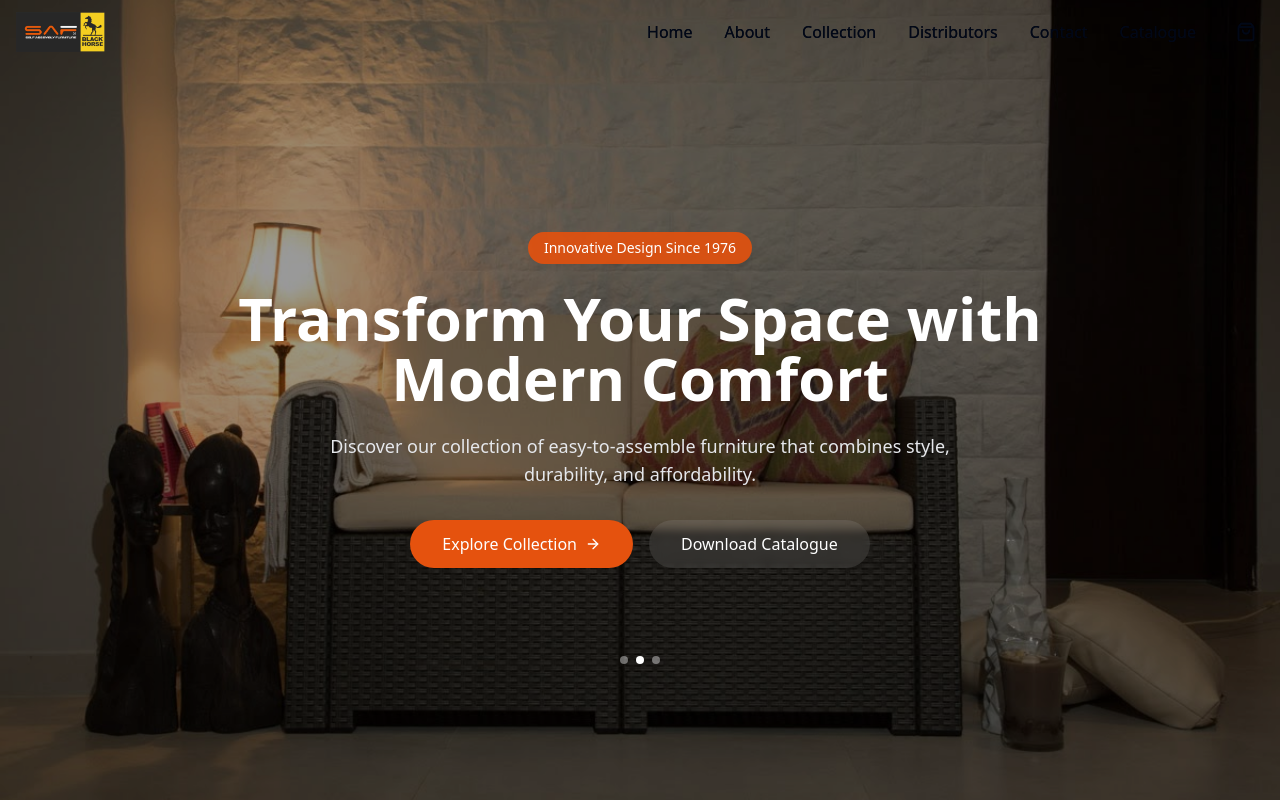
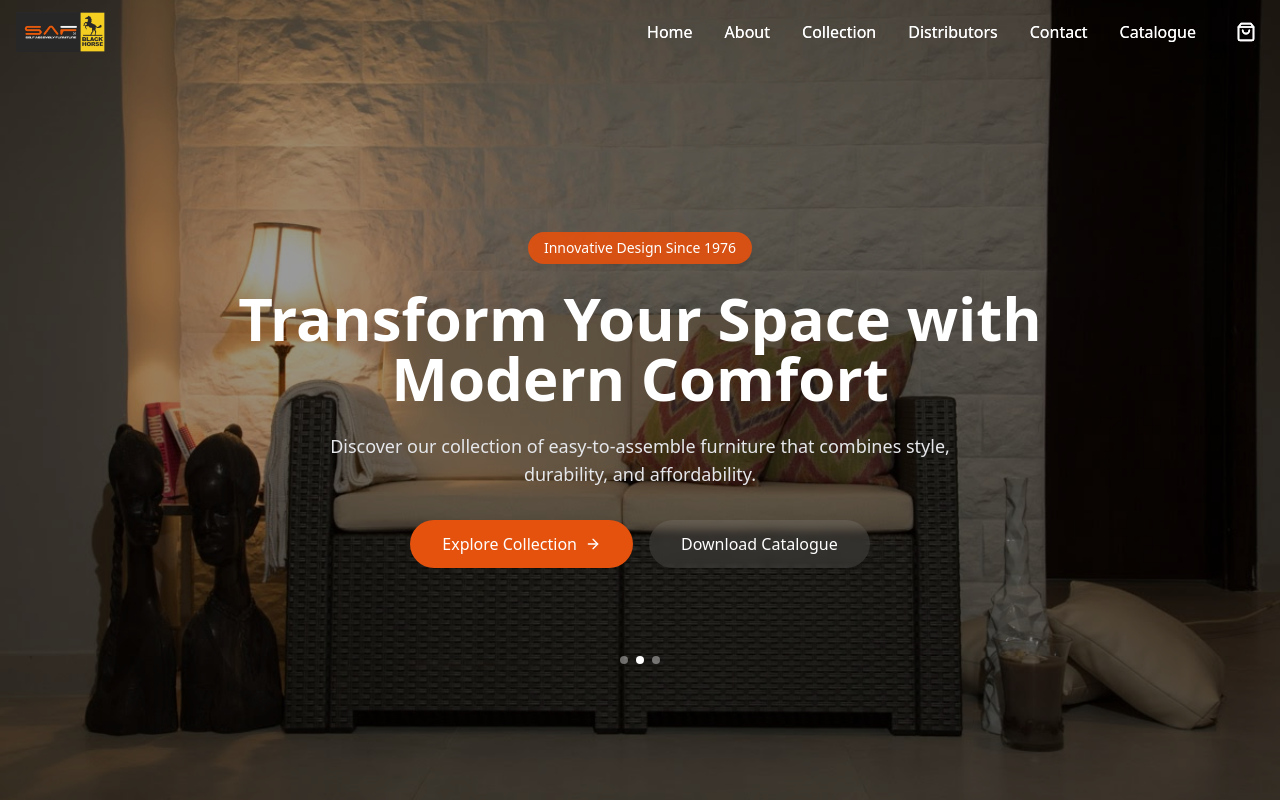
Before and after one commit to cybersmithstudios/saf, a React (Vite) app: page / in a window 1280 px wide. Shown: the top 800 px of the page. Built offline with nearby package versions, Linux system fonts and the light colour scheme.

Commit message:
Set header text color to white
Changed the header text color to white on initial page load to improve visibility before any scrolling occurs.
[skip gpt_engineer]

```diff
--- a/src/components/Navigation.tsx
+++ b/src/components/Navigation.tsx
@@ -30,6 +30,8 @@ const Navigation = () => {
     };
   }, []);
 
+  const textColorClass = isScrolled ? "text-black" : "text-white";
+
   return (
     <nav
       className={`fixed top-0 left-0 right-0 z-50 transition-all duration-300 ${
@@ -49,10 +51,10 @@ const Navigation = () => {
           </Link>
 
           <div className="hidden md:flex items-center space-x-8">
-            <NavLinks />
+            <NavLinks textColorClass={textColorClass} />
             <Link
               to="/enquiries"
-              className="relative p-2 hover:bg-gray-100 rounded-full transition-colors"
+              className={`relative p-2 hover:bg-gray-100 hover:text-black rounded-full transition-colors ${textColorClass}`}
               aria-label="View Enquiries"
             >
               <ShoppingBag className="w-5 h-5" />
@@ -68,7 +70,7 @@ const Navigation = () => {
           </div>
 
           <button
-            className="md:hidden p-2 hover:bg-gray-100 rounded-full transition-colors"
+            className={`md:hidden p-2 hover:bg-gray-100 hover:text-black rounded-full transition-colors ${textColorClass}`}
             onClick={() => setIsMenuOpen(!isMenuOpen)}
             aria-label={isMenuOpen ? "Close menu" : "Open menu"}
           >
@@ -85,11 +87,11 @@ const Navigation = () => {
         >
           <div className="container mx-auto px-4 py-4">
             <div className="flex flex-col space-y-4">
-              <NavLinks mobile setIsMenuOpen={setIsMenuOpen} />
+              <NavLinks mobile setIsMenuOpen={setIsMenuOpen} textColorClass="text-black" />
               <Link
                 to="/enquiries"
                 onClick={() => setIsMenuOpen(false)}
-                className="flex items-center space-x-2 py-2"
+                className="flex items-center space-x-2 py-2 text-black"
               >
                 <ShoppingBag className="w-5 h-5" />
                 <span>Enquiries {items.length > 0 && `(${items.length})`}</span>
@@ -104,10 +106,12 @@ const Navigation = () => {
 
 const NavLinks = ({
   mobile = false,
-  setIsMenuOpen = () => {}
+  setIsMenuOpen = () => {},
+  textColorClass = "text-black"
 }: {
   mobile?: boolean;
   setIsMenuOpen?: (value: boolean) => void;
+  textColorClass?: string;
 }) => {
   const links = [
     { name: "Home", path: "/" },
@@ -124,7 +128,7 @@ const NavLinks = ({
     }
   };
 
-  const baseClasses = "transition-colors hover:text-accent";
+  const baseClasses = `transition-colors hover:text-accent ${textColorClass}`;
   const mobileClasses = "block py-2";
   const desktopClasses = "inline-block";
 
```
